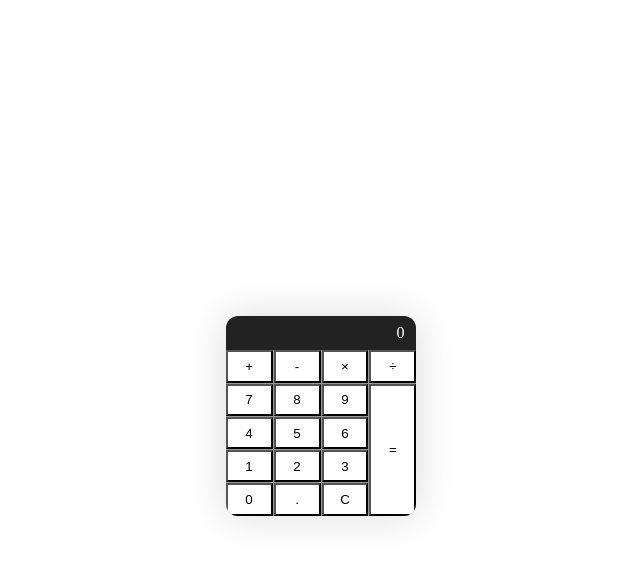
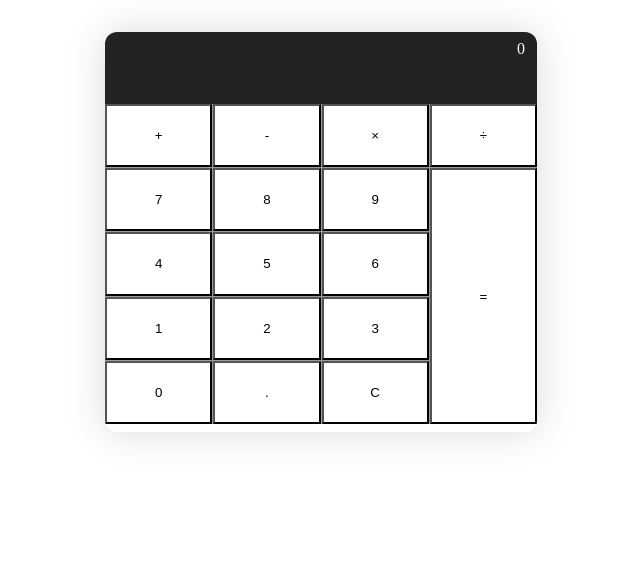
Before and after one commit to Pariharx7/lab, a plain HTML site: page calculator/index.html in a window 1280 px wide. Shown: the whole page, without its empty margins (319-959 px from the left). Drawn offline with Linux system fonts and the light colour scheme.

Commit message:
Added index.html

```diff
--- a/calculator/index.html
+++ b/calculator/index.html
@@ -11,9 +11,9 @@
         body{
             margin: 0;
             align-items: center;
-            display: flex;
+            /* display: flex; */
             height: 100vh;
-            justify-content: center;
+            /* justify-content: center; */
         }
         .calculator_body{
             border-radius: 12px;
@@ -21,20 +21,23 @@
             margin-left: auto;
             margin-right: auto;
             margin-top: 2em;
-            max-width: 15em;
+            max-width: 27em;
             overflow: hidden;
+            height: 50vh;
         }
         .calculator_display{
             background-color: #222222;
             color: #fff;
             padding: 0.5em 0.75em;
             text-align: right;
+            height: 7vh;
         }
         .calculator_keys{
             background-color: #999;
             display: grid;
             grid-gap: 1px;
             grid-template-columns: repeat(4,1fr);
+            height: 40vh;
         }
         .calculator_keys > *{
             background-color: #fff;
@@ -46,7 +49,6 @@
             grid-column: -2;
             grid-row: 2 / span 4;
         }
-        /* https://www.joshwcomeau.com/css/interactive-guide-to-grid/ */
     </style>
 </head>
 <body>
```
